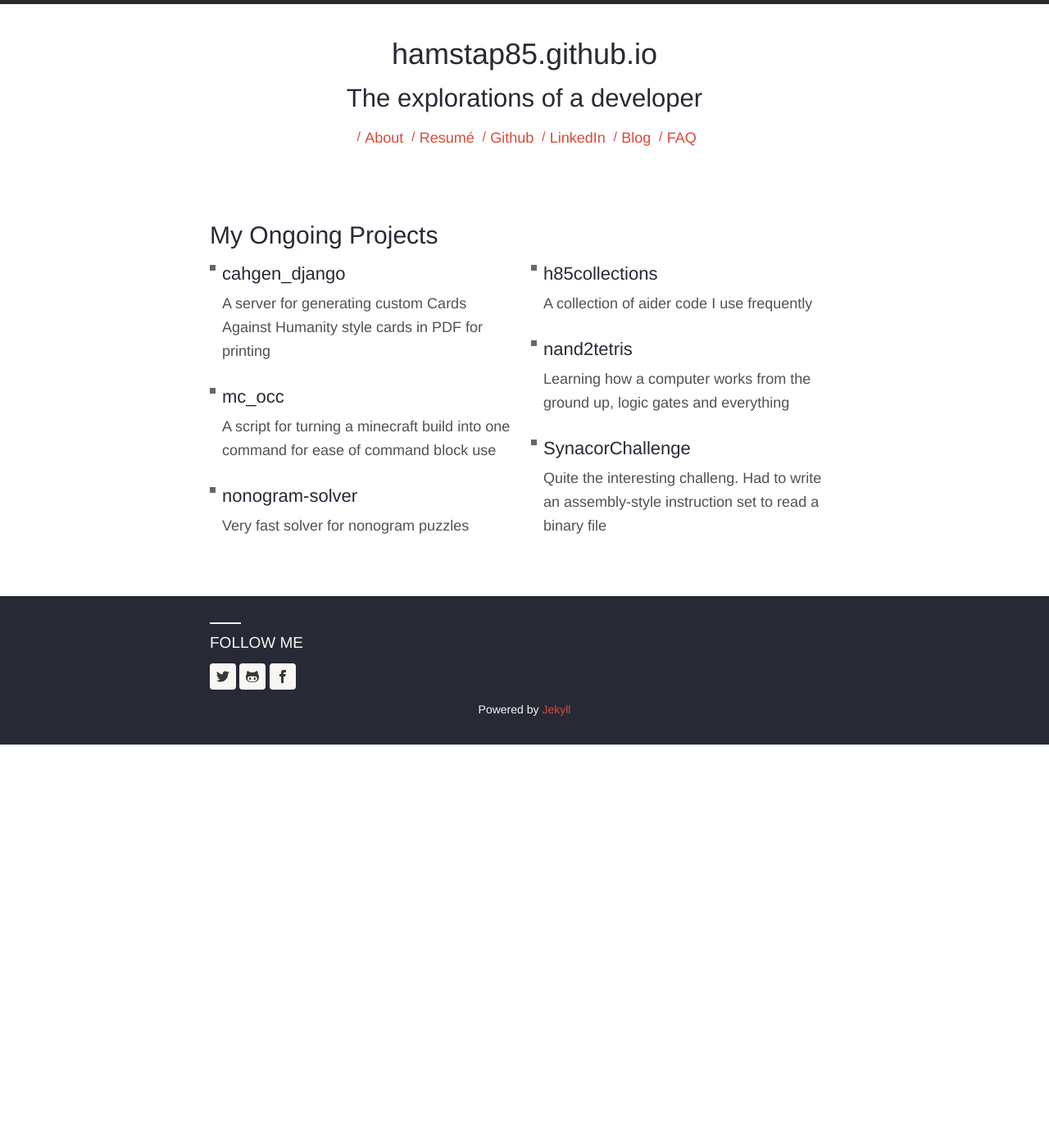
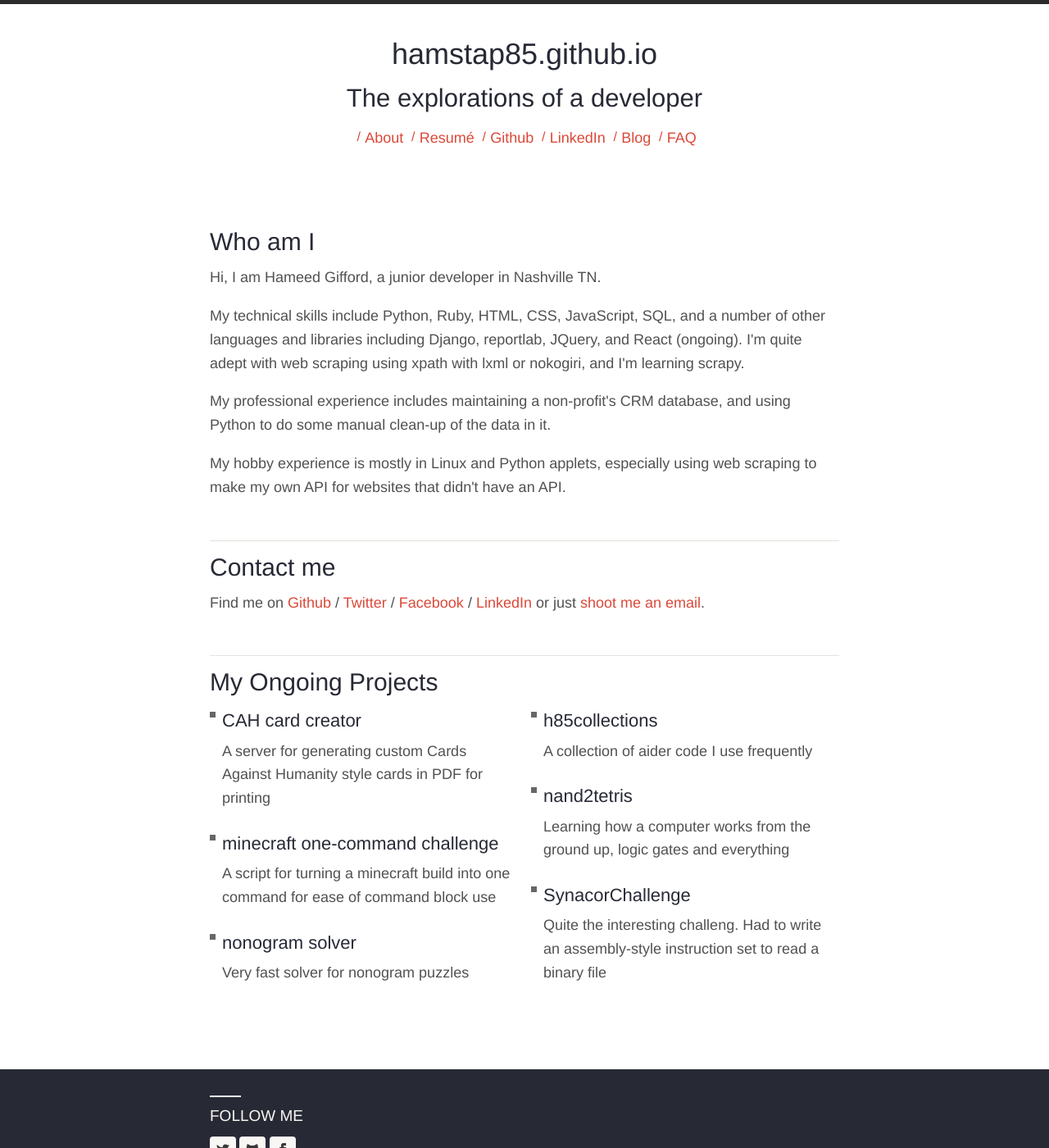
Before and after one commit to giff-h/hamstap85.github.io, a Jekyll site: the page built from index.html, in a window 1280 px wide and 1400 px high. Shown: the whole window at 82% size. Built offline with Jekyll 4.4.1, drawn with Linux system fonts in a browser that asks for light colours; nearby versions of some CDN libraries.

Commit message:
Put 'about' and 'contact' on homepage

```diff
--- a/index.html
+++ b/index.html
@@ -2,18 +2,30 @@
 layout: default
 ---
 <div id="home" class="page-content wc-container">
+	<div id="about" class="post">
+		<h3>Who am I</h3>
+		<p>Hi, I am Hameed Gifford, a junior developer in Nashville TN.</p>
+		<p>My technical skills include Python, Ruby, HTML, CSS, JavaScript, SQL, and a number of other languages and libraries including Django, reportlab, JQuery, and React (ongoing). I'm quite adept with web scraping using xpath with lxml or nokogiri, and I'm learning scrapy.</p>
+		<p>My professional experience includes maintaining a non-profit's CRM database, and using Python to do some manual clean-up of the data in it.</p>
+		<p>My hobby experience is mostly in Linux and Python applets, especially using web scraping to make my own API for websites that didn't have an API.</p>
+	</div>
+	<div id="contact" class="post">
+		<h3 id="contact-me">Contact me</h3>
+		<p>Find me on <a href="{{ site.harmony.social.github | prepend: 'https://github.com/' }}">Github</a> / <a href="{{ site.harmony.social.twitter | prepend: 'https://twitter.com/' }}">Twitter</a> / <a href="{{ site.harmony.social.facebook | prepend: 'https://facebook.com/' }}">Facebook</a> / <a href="https://www.linkedin.com/in/hameed-gifford-670b0b97/">LinkedIn</a> or just <a href="mailto:giff.h92@gmail.com">shoot me an email</a>.</p>
+	</div>
+	<div id="githubs" class="post">
 		<h3>My Ongoing Projects</h3>
 		<ul class="sample-github">
 			<li>
-			<a href="{{ '/cahgen_django' | prepend: site.harmony.social.github | prepend: 'https://github.com/' }}"><h5>cahgen_django</h5></a>
+				<a href="{{ '/cahgen_django' | prepend: site.harmony.social.github | prepend: 'https://github.com/' }}"><h5>CAH card creator</h5></a>
 				<p>A server for generating custom Cards Against Humanity style cards in PDF for printing</p>
 			</li>
 			<li>
-			<a href="{{ '/mc_occ' | prepend: site.harmony.social.github | prepend: 'https://github.com/' }}"><h5>mc_occ</h5></a>
+				<a href="{{ '/mc_occ' | prepend: site.harmony.social.github | prepend: 'https://github.com/' }}"><h5>minecraft one-command challenge</h5></a>
 				<p>A script for turning a minecraft build into one command for ease of command block use</p>
 			</li>
 			<li>
-			<a href="{{ '/nonogram-solver' | prepend: site.harmony.social.github | prepend: 'https://github.com/' }}"><h5>nonogram-solver</h5></a>
+				<a href="{{ '/nonogram-solver' | prepend: site.harmony.social.github | prepend: 'https://github.com/' }}"><h5>nonogram solver</h5></a>
 				<p>Very fast solver for nonogram puzzles</p>
 			</li>
 			<li>
@@ -30,3 +42,4 @@ layout: default
 			</li>
 		</ul>
 	</div>
+</div>
```
Also changed, not shown: about.md (+2 -3 lines). Lines whose indentation alone changed are shown as unchanged.
